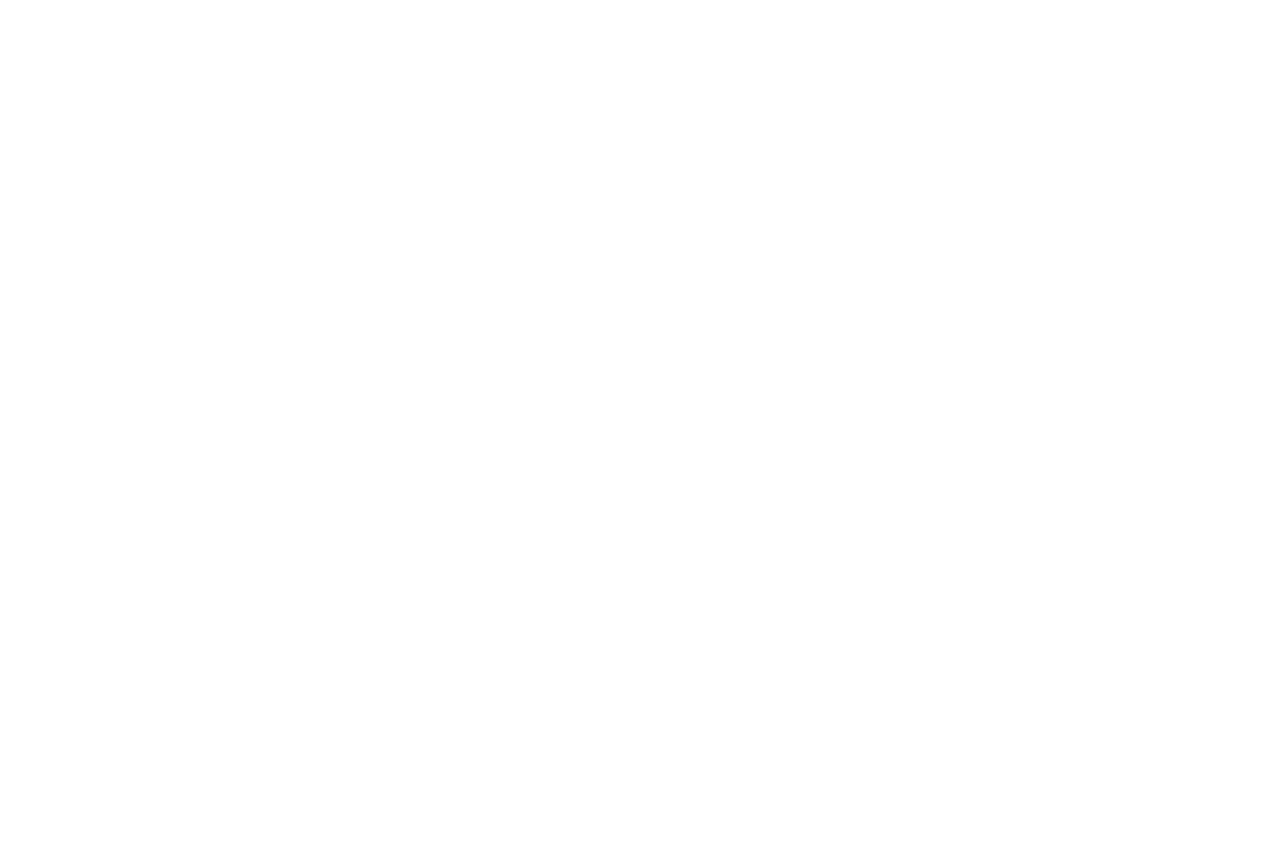
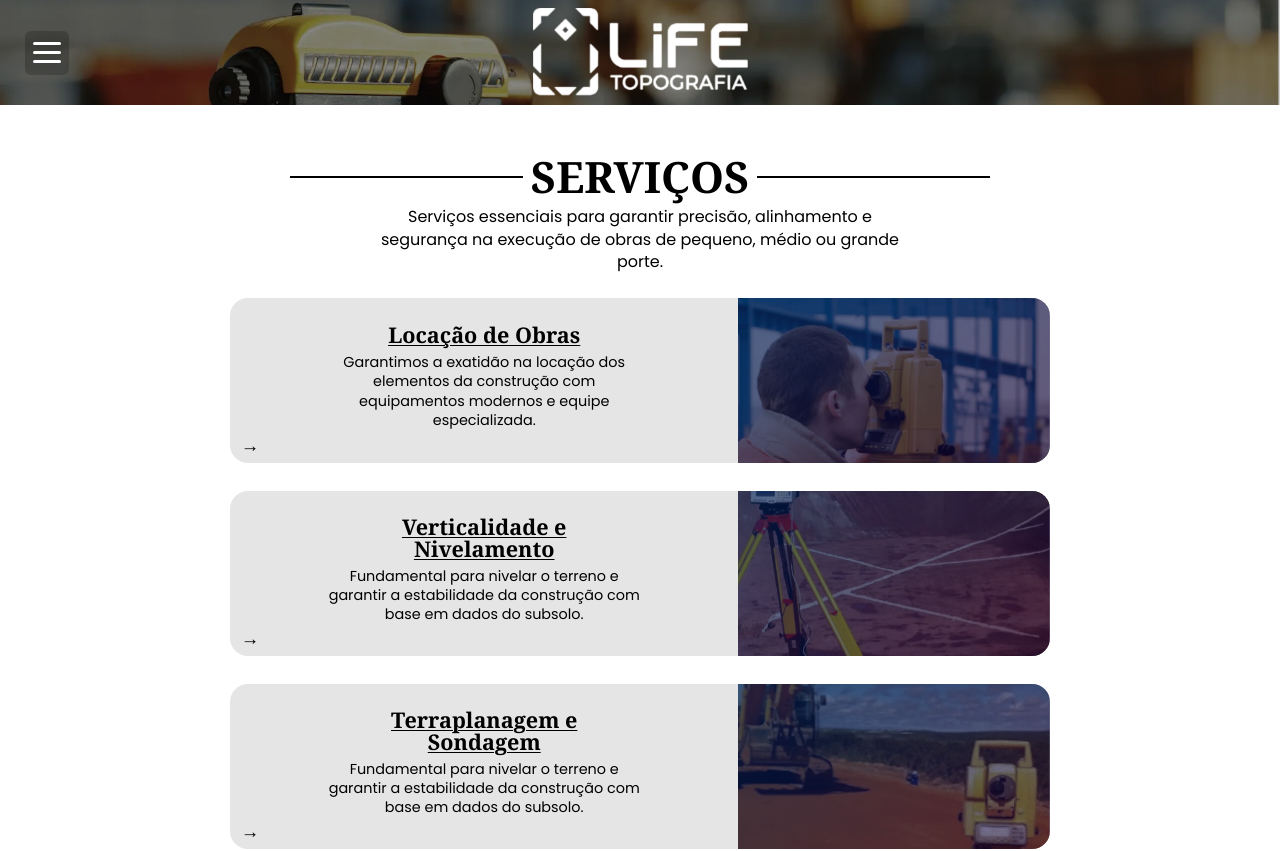
Before and after one commit to deservs/LifeTopografia-TCC, a React (Vite) app in the folder client/: page /servicos in a window 1280 px wide. Before the commit this address had no page. Shown: the top 851 px of the page. Before the commit the page ends 800 px from the top, so only its background shows below. Built offline with nearby package versions, Linux system fonts and the light colour scheme.

Commit message:
pequena correção em uma imagem no services.css

```diff
--- a/client/src/App.tsx
+++ b/client/src/App.tsx
@@ -4,8 +4,8 @@
 
 import Home from './container/Home/home';
 import Cadastrar from './container/Auth/cadastrar';
-import Login from './container/Auth/login'; // 1. Importar o componente Login
-import Teste from './container/Enviar-arquivos/enviar_arquivos';
+import Login from './container/Auth/login';
+import Services from './container/Services/services';
 
 function App() {
     return (
@@ -13,10 +13,8 @@
             <Routes>
                 <Route path="/" element={<Home />} />
                 <Route path="/cadastrar" element={<Cadastrar />} />
-
-        {/* 2. Declarar a rota /login */}
                 <Route path="/login" element={<Login />} />
-        <Route path="/teste" element={<Teste />} />
+                <Route path="/servicos" element={<Services />} />
             </Routes>
         </BrowserRouter>
     );
--- a/client/src/container/Services/services.css
+++ b/client/src/container/Services/services.css
@@ -38,7 +38,7 @@
             rgba(0, 0, 0, 0.18),
             rgba(0, 0, 0, 0.18)
         ),
-        url('../../assets/image/obra.webp');
+        url('../../assets/image/background/firstcard.webp');
 
     background-size: cover;
     background-position: center 42%;
```
Lines whose indentation alone changed are shown as unchanged.
